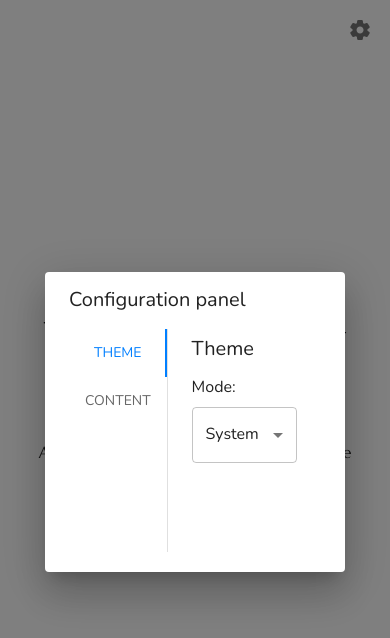
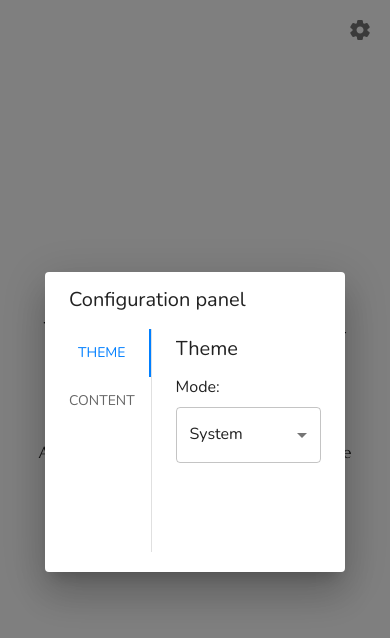
Before and after one commit to Matthieu7140/mv-portfolio, a React (Vite) app: page / in a window 390 px wide. Both pictures are taken after a click on the button 360 px from the left and 30 px from the top of the page. Shown: the top 638 px of the page. Built offline with nearby package versions, Linux system fonts and the light colour scheme; a web font is replaced by a local one.

Commit message:
UI & responsive

```diff
--- a/src/components/ConfigPanel/ConfigPanel.tsx
+++ b/src/components/ConfigPanel/ConfigPanel.tsx
@@ -55,7 +55,11 @@ export default function ConfigPanel() {
             Configuration panel
           </Typography>
         </DialogTitle>
-        <DialogContent>
+        <DialogContent
+          sx={{
+            pl: 1,
+          }}
+        >
           <Tabs />
         </DialogContent>
       </Dialog>
--- a/src/components/ConfigPanel/Tabs.tsx
+++ b/src/components/ConfigPanel/Tabs.tsx
@@ -37,7 +37,9 @@ function TabPanel(props: TabPanelProps) {
         <Stack
           direction="column"
           spacing={2}
-          sx={{ pt: 1, pr: 3, pb: 3, pl: 3 }}
+          sx={{
+            pt: 1,
+          }}
         >
           <Typography variant="h4">{title}</Typography>
           <FormControl>
@@ -86,7 +88,7 @@ export default function VerticalTabs() {
   };
 
   return (
-    <Stack direction="row" width="100%" height="100%">
+    <Stack direction="row" spacing={3} width="100%" height="100%">
       <Tabs
         orientation="vertical"
         variant="scrollable"
```
